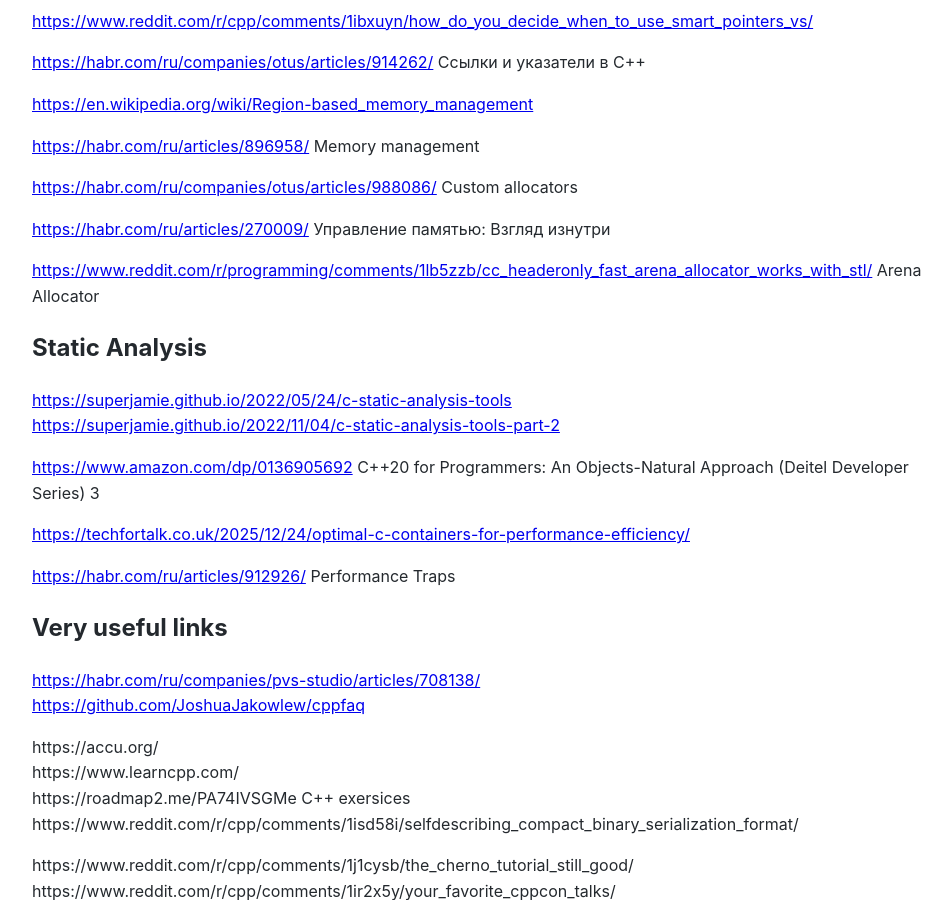
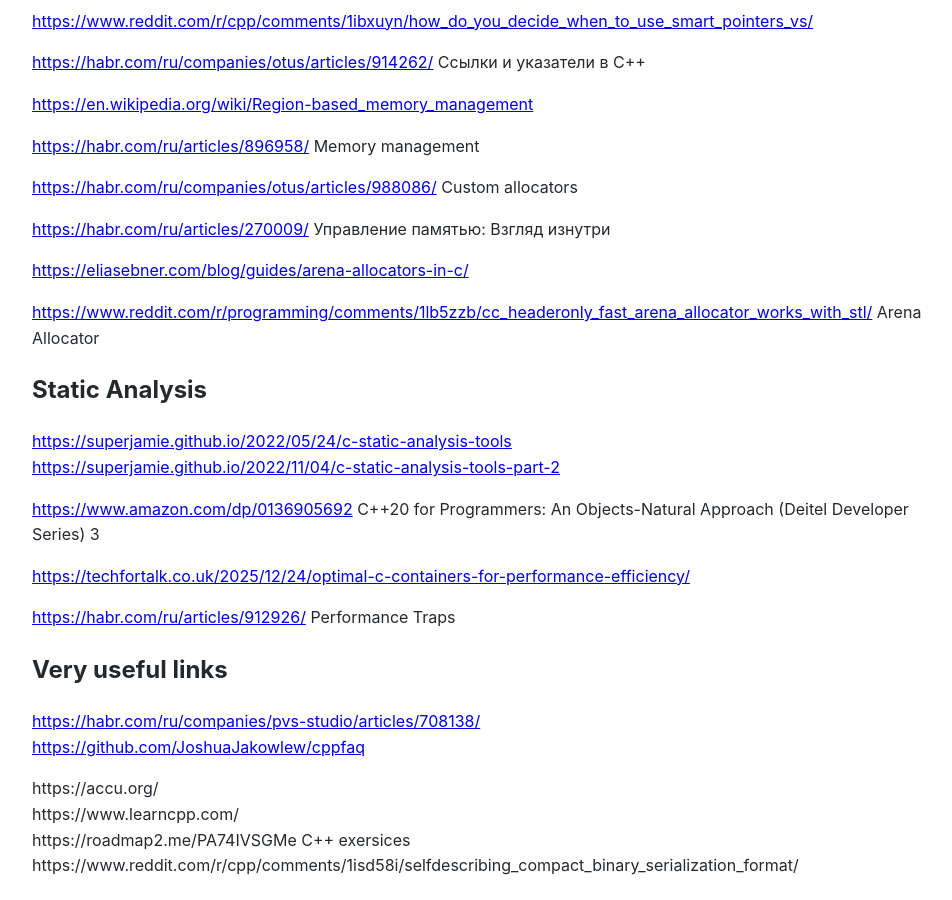
Before and after one commit to Michael-Lubinsky/michael-lubinsky.github.com, a Jekyll site: the page built from cpp/cpp.md, in a window 1280 px wide and 900 px high, scrolled down 1607 px. Shown: the whole window, without its empty margins (158-1110 px from the left). Built offline with Jekyll 4.4.1, drawn with Linux system fonts in a browser that asks for light colours; our own code applies the rules of GitHub Pages for plain Markdown files.

Commit message:
Add links to memory management and arena allocators

```diff
--- a/cpp/cpp.md
+++ b/cpp/cpp.md
@@ -86,6 +86,8 @@
 <https://habr.com/ru/articles/270009/> Управление памятью: Взгляд изнутри
 
 
+<https://eliasebner.com/blog/guides/arena-allocators-in-c/>
+
 <https://www.reddit.com/r/programming/comments/1lb5zzb/cc_headeronly_fast_arena_allocator_works_with_stl/>  Arena Allocator
 
 ## Static Analysis
```
